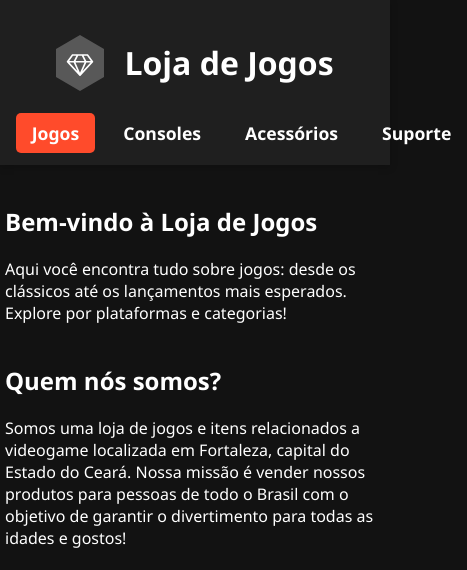
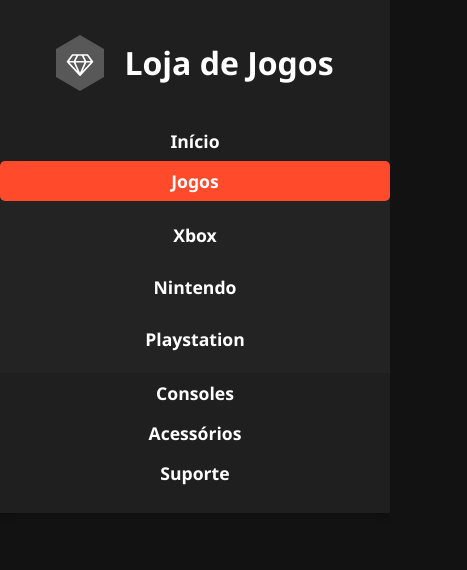
Before and after one commit to fcofernandes98/Loja-de-Games, a plain HTML site: page index.html in a window 390 px wide. Both pictures are taken after a click on the link "Jogos". Shown: the top 570 px of the page, 467 px wide, since content can reach past the window. Drawn offline with Linux system fonts and the light colour scheme.

Commit message:
ajuste no botão dos jogos

```diff
--- a/index.html
+++ b/index.html
@@ -38,6 +38,10 @@
             justify-content: center;
             gap: 30px;
             margin: 15px 0 0 0;
+            position: relative;
+        }
+        nav ul li {
+            position: relative;
         }
         nav a {
             color: #fff;
@@ -47,12 +51,67 @@
             padding: 8px 16px;
             border-radius: 5px;
             transition: background-color 0.3s, color 0.3s;
+            cursor: pointer;
+            display: block;
         }
         nav a:hover, nav a:focus {
             background-color: #ff4b2b;
             color: #fff;
         }
-
+        /* Submenu estilos */
+        .submenu {
+            display: none;
+            position: absolute;
+            left: 50%;
+            transform: translateX(-50%);
+            top: 110%;
+            background: #232323;
+            box-shadow: 0 4px 16px #00000044;
+            border-radius: 10px;
+            min-width: 180px;
+            z-index: 10;
+            flex-direction: column;
+            padding: 8px 0;
+            margin: 0;
+        }
+        .submenu li {
+            width: 100%;
+        }
+        .submenu a {
+            display: block;
+            padding: 14px 24px;
+            font-size: 1.1em;
+            border-radius: 6px;
+            color: #fff;
+            background: none;
+            transition: background 0.2s, color 0.2s;
+            font-weight: bold;
+        }
+        .submenu a:hover, .submenu a:focus {
+            background: #ff4b2b;
+            color: #fff;
+        }
+        nav ul li:hover > .submenu,
+        nav ul li:focus-within > .submenu {
+            display: flex;
+        }
+        /* Responsivo */
+        @media (max-width: 700px) {
+            nav ul {
+                flex-direction: column;
+                gap: 0;
+            }
+            nav ul li {
+                width: 100%;
+            }
+            .submenu {
+                position: static;
+                box-shadow: none;
+                border-radius: 0;
+                min-width: unset;
+                transform: none;
+            }
+        }
         .inner {
             max-width: 1200px;
             margin: 0 auto;
@@ -151,17 +210,6 @@
             color: inherit;
             text-decoration: none;
         }
-        @media (max-width: 700px) {
-            .tiles {
-                grid-template-columns: 1fr;
-            }
-            .inner {
-                padding: 20px 5px 60px 5px;
-            }
-            nav ul {
-                gap: 12px;
-            }
-        }
     </style>
 </head>
 <body>
@@ -173,7 +221,14 @@
         <nav>
             <ul>
                 <li><a href="./index.html">Início</a></li>
-                <li><a href="#">Jogos</a></li>
+                <li>
+                    <a href="#">Jogos</a>
+                    <ul class="submenu">
+                        <li><a href="./indexXbox.html">Xbox</a></li>
+                        <li><a href="./indexnintendo.html">Nintendo</a></li>
+                        <li><a href="./indexplaystation.html">Playstation</a></li>
+                    </ul>
+                </li>
                 <li><a href="./console.html">Consoles</a></li>
                 <li><a href="./acessorios.html">Acessórios</a></li>
                 <li><a href="./indexsuporte.html">Suporte</a></li>
```
